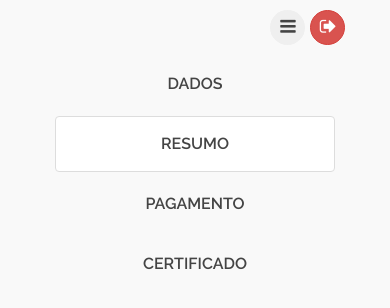
After one commit to Mis4ias/genobio20, a Django app: page /user/abstract/ in a window 390 px wide. The commit adds this page. Shown: the top 308 px of the page. Run offline with Django 3.2, Linux system fonts and the light colour scheme; tables that the repository leaves empty hold one stand-in row (values such as "Sample post"); parts of the project's set-up code (start-up, migrations or seed data) failed here and were passed over; some libraries are stand-ins or nearby versions.

Commit message:
Criando view do resumo

```diff
--- /dev/null
+++ b/apps/user/templates/user/abstract.html
@@ -0,0 +1,77 @@
+{% extends 'user/base.html' %}
+
+{% load static %}
+
+{% block css_add %}
+    <link rel="stylesheet" href="{% static 'user/css/options_menu.css' %}" type="text/css">
+    <title>User Area</title>
+{% endblock %}
+
+{% block content %}
+    <div class="container" id="info-container">
+
+        <div class="row">
+
+            <div class="no-padding col-md-11 col-xs-12 col-sm-11 col-lg-11">
+
+                <div>
+                    <!-- Botão para sair -->
+                    <div id="logOutTab">
+                        <h4 class= "tex">
+                            <button id="logOutBtn" class="btn btn-primary btn-danger text-align-center" onclick="sair();">
+                                <i class="icon-signout text-uppercase probootstrap-uppercase"></i>
+                            </button>
+                        </h4>
+                    </div>
+
+                    <!-- Botão para mostrar opções -->
+                    <div id="logOutTab2">
+                        <h4 class= "tex">
+                            <button id="logOutBtn2" class="btn" onclick="" data-toggle="collapse" href="#signed-tab" role="button" aria-expanded="false" aria-controls="signed-tab">
+                                <i class="icon-reorder text-uppercase probootstrap-uppercase"></i>
+                            </button>
+                        </h4>
+                    </div>
+                </div>
+
+                <!-- Div para preencher espaço e evitar problemas na animação de aparecer e desaparecer menu -->
+                <div id="space-of-menu-options" style="margin-top: 20%;"></div>
+
+                <!-- Nav com as opções de Dados, Pagamento e Certificados -->
+                <ul id="signed-tab" class="nav nav-tabs nav-justified" role="tablist" style="padding-bottom:0px; margin-right: auto;">
+
+                    <!-- Opção de dados -->
+                    <li role="presentation">
+                        <a href="{% url 'user_painel' %}">
+                            <h4 class= "text-uppercase probootstrap-uppercase">Dados</h4>
+                        </a>
+                    </li>
+
+                    <!-- Opção de resumo -->
+                    <li role="presentation" class="active">
+                        <a href="{% url 'user_resumo' %}">
+                            <h4 class= "text-uppercase probootstrap-uppercase">Resumo</h4>
+                        </a>
+                    </li>
+
+                    <!-- Opção de Pagamento -->
+                    <li role="presentation">
+                        <a href="{% url 'user_pagamento' %}">
+                            <h4 class= "text-uppercase probootstrap-uppercase">Pagamento</h4>
+                        </a>
+                    </li>
+
+                    <!-- Opção de Ceritificados -->
+                    <li role="presentation">
+                        <a href="{% url 'user_certificado' %}" aria-controls="" role="tab" >
+                            <h4 class= "text-uppercase probootstrap-uppercase">Certificado</h4>
+                        </a>
+                    </li>
+                </ul>
+
+            </div>
+        </div>
+
+
+    </div>
+{% endblock %}
--- a/apps/user/urls.py
+++ b/apps/user/urls.py
@@ -1,11 +1,12 @@
 from django.urls import path, include
-from apps.user.views import views, registration, payment, certification
+from apps.user.views import views, registration, payment, certification, abstract
 
 urlpatterns = [
     path('login/', views.login_and_forgot_password, name="user_login"),
     path('sair/', views.sair, name="user_sair"),
     path('painel/', views.painel, name = "user_painel"),
     path('pagamento/', payment.pagamento, name = "user_pagamento"),
+    path('abstract/', abstract.abstract, name="user_resumo"),
     # path('pagamento/notification/', payment.notification),
     path('certificado/', certification.certificate, name = "user_certificado"),
     path('changepassword/', views.change_password, name = "user_change_password"),
--- /dev/null
+++ b/apps/user/views/abstract.py
@@ -0,0 +1,4 @@
+from django.shortcuts import render
+
+def abstract(request):
+    return render(request, 'user/abstract.html')
```
Also changed, not shown: apps/user/templates/user/certification.html (+7 -0 lines), apps/user/templates/user/pagamento.html (+7 -0 lines), apps/user/templates/user/painel.html (+7 -21 lines), 1 other file.
